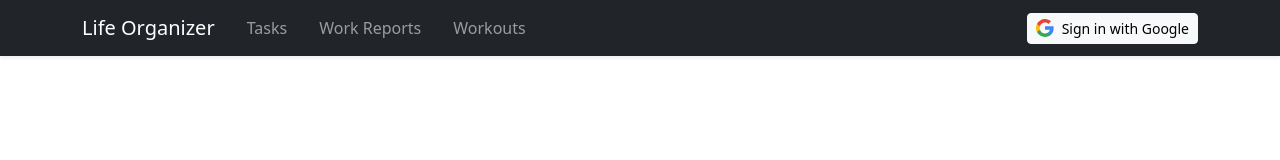
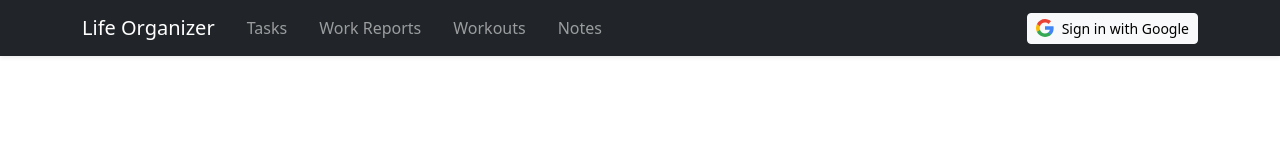
Before and after one commit to dramlian/life-organizer, a Next.js app: page / in a window 1280 px wide. Shown: the top 160 px of the page. Built offline with nearby package versions, Linux system fonts and the light colour scheme; no server answers.

Commit message:
Notes fully working

```diff
--- a/app/components/navbar/NavbarClient.tsx
+++ b/app/components/navbar/NavbarClient.tsx
@@ -25,6 +25,9 @@ export default function NavbarClient() {
                         </Nav.Link>
                         <Nav.Link as={Link} href="/workouts" className="mx-2">
                             Workouts
+                        </Nav.Link>
+                        <Nav.Link as={Link} href="/notes" className="mx-2">
+                            Notes
                         </Nav.Link>
                     </Nav>
                     <Nav className="align-items-center">
--- /dev/null
+++ b/app/notes/page.tsx
@@ -0,0 +1,7 @@
+import NotesWrapper from "@/app/components/noteswrapper/NotesWrapper";
+
+export default function Notes() {
+    return (
+        <NotesWrapper isWorkoutPage={false} />
+    );
+}
```
